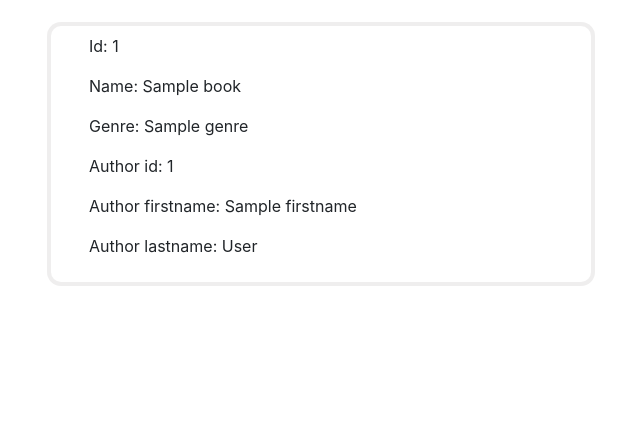
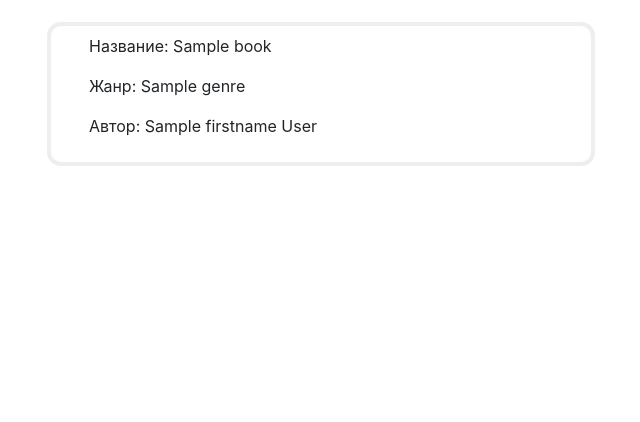
Before and after one commit to babon21/rsoi-library, a Django app: template gateway_service/gateway/templates/books.html in a window 1280 px wide. Shown: the part 378-800 px from the top of the page, without its empty margins (34-674 px from the left). Run offline with Django 3.2, Linux system fonts and the light colour scheme; the template is opened without the code that fills it: most values are stand-ins (such as "Sample title", 1, 10 or a date in 2020); some libraries are stand-ins or nearby versions.

Commit message:
[gateway] update template

```diff
--- a/gateway_service/gateway/templates/admin.html
+++ b/gateway_service/gateway/templates/admin.html
@@ -2,7 +2,7 @@
 {% load static %}
 
 {% block title %}
-    Admin's
+    Админка
 {% endblock %}
 
 {% block content %}
--- a/gateway_service/gateway/templates/books.html
+++ b/gateway_service/gateway/templates/books.html
@@ -13,12 +13,14 @@
             {% for book in books %}
                 {% if book.count != 0 %}
                     <div class="font my-4 p-2">
-                        <p style="padding-left: 30px;">Id: {{ book.id }}</p>
-                        <p style="padding-left: 30px;">Name: {{ book.name }}</p>
-                        <p style="padding-left: 30px;">Genre: {{ book.genre }}</p>
-                        <p style="padding-left: 30px;">Author id: {{ book.author.id }}</p>
-                        <p style="padding-left: 30px;">Author firstname: {{ book.author.firstname }}</p>
-                        <p style="padding-left: 30px;">Author lastname: {{ book.author.lastname }}</p>
+                        {#                        <p style="padding-left: 30px;">Id: {{ book.id }}</p>#}
+                        <p style="padding-left: 30px;">Название: {{ book.name }}</p>
+                        <p style="padding-left: 30px;">Жанр: {{ book.genre }}</p>
+                        <p style="padding-left: 30px;">Автор: {{ book.author.firstname }} {{ book.author.lastname }}</p>
+
+                        {#                        <p style="padding-left: 30px;">Author id: {{ book.author.id }}</p>#}
+{#                        <p style="padding-left: 30px;">Author firstname: {{ book.author.firstname }}</p>#}
+{#                        <p style="padding-left: 30px;">Author lastname: {{ book.author.lastname }}</p>#}
                     </div>
                 {% endif %}
             {% endfor %}
```
Also changed, not shown: gateway_service/gateway/templates/user_rating.html (+14 -11 lines), gateway_service/gateway/templates/user_stat.html (+11 -14 lines).
